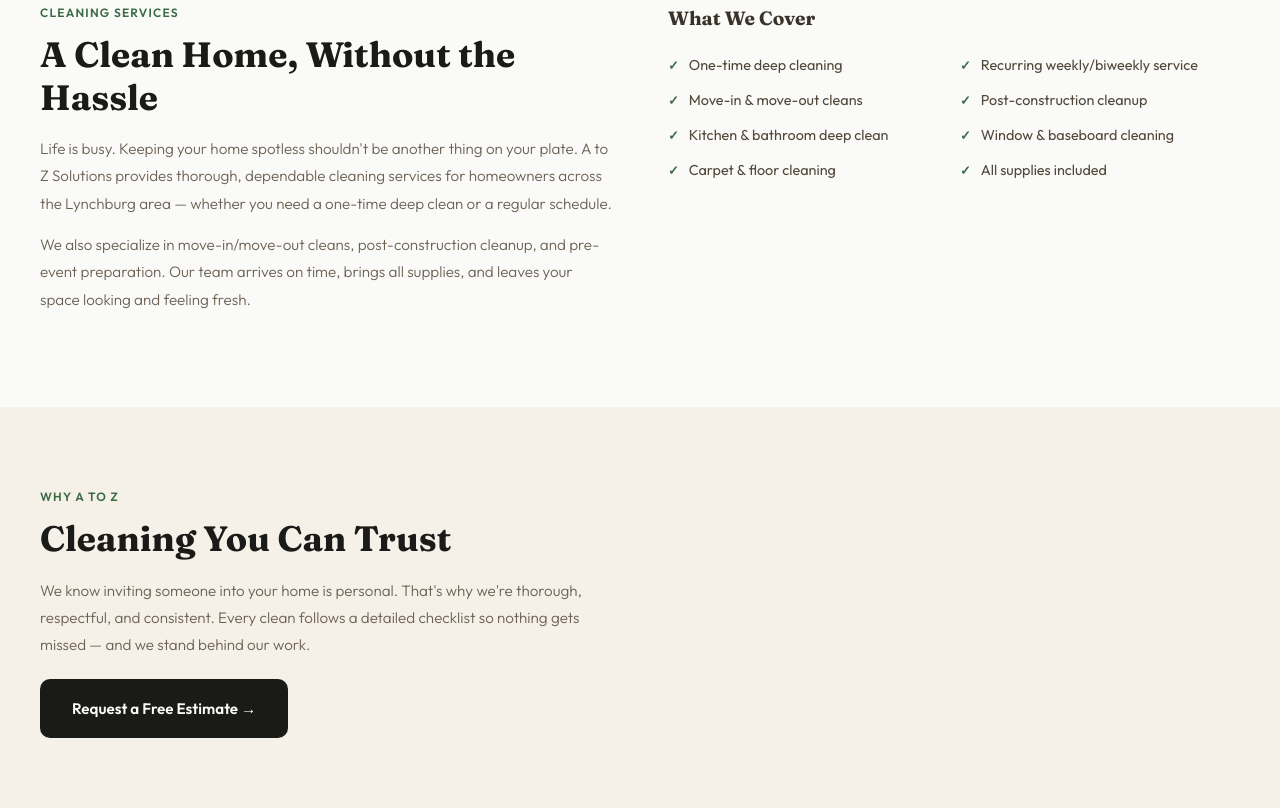
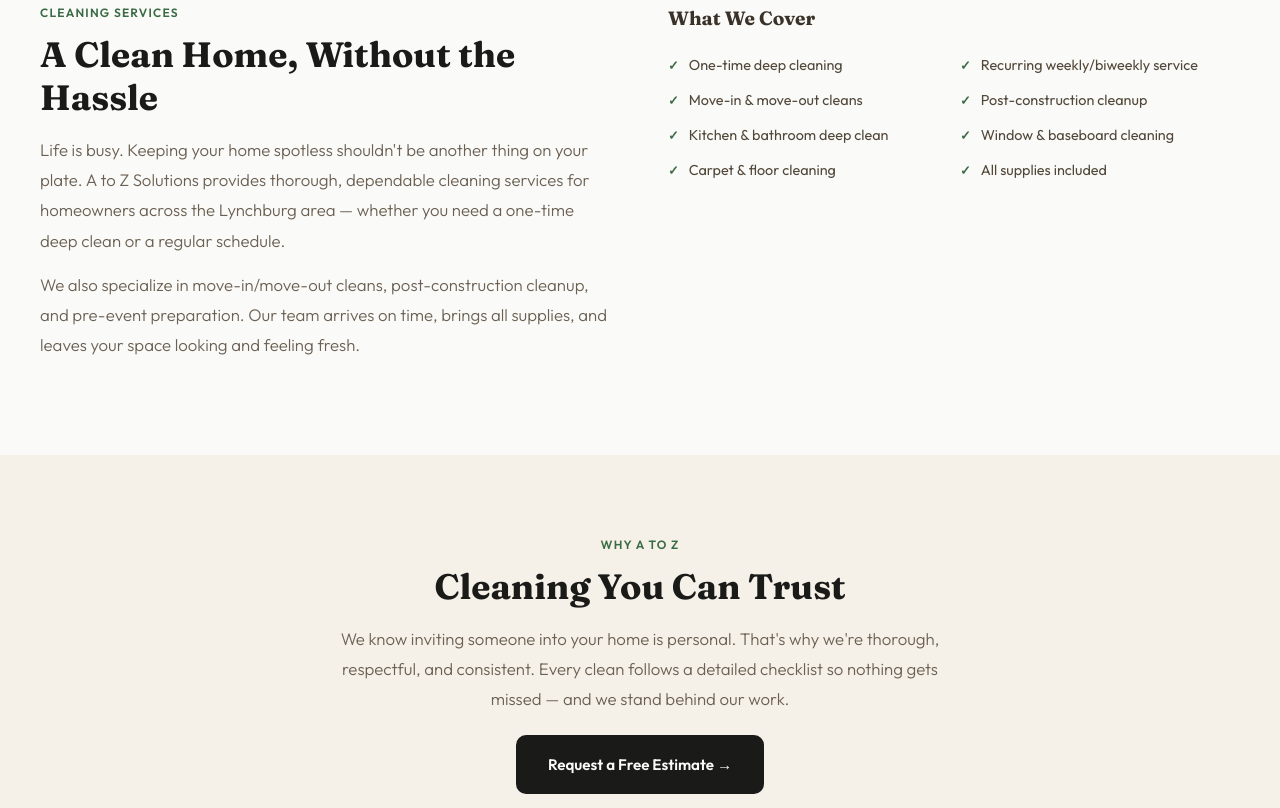
Before and after one commit to ashdean22/construction-company, a website built with Vite: page cleaning.html in a window 1280 px wide. Shown: the part 672-1480 px from the top of the page. Built offline with nearby package versions, Linux system fonts and the light colour scheme.

Commit message:
Updated cleaning.html

```diff
--- a/cleaning.html
+++ b/cleaning.html
@@ -165,9 +165,11 @@
 .story-text .scripture { font-family: var(--serif); font-style: italic; color: var(--stone-700); font-size: 1.02rem; border-left: 3px solid var(--accent); padding-left: 20px; margin: 24px 0; }
 .svc-content { padding: 80px 24px; }
 .svc-content.alt { background: var(--stone-100); }
+.svc-content.alt .svc-content-grid { display: block; text-align: center; max-width: 640px; margin: 0 auto; }
+.svc-content.alt .svc-content-grid .btn-primary-dark { display: inline-flex; }
 .svc-content-grid { display: grid; grid-template-columns: 1fr 1fr; gap: 56px; align-items: start; }
 .svc-content h2 { font-family: var(--serif); font-size: clamp(1.6rem, 3vw, 2.2rem); color: var(--black); margin-bottom: 16px; line-height: 1.2; }
-.svc-content p { font-size: 0.95rem; color: var(--stone-600); line-height: 1.8; margin-bottom: 14px; font-weight: 300; }
+.svc-content p { font-size: 1.05rem; color: var(--stone-600); line-height: 1.8; margin-bottom: 14px; font-weight: 300; }
 .svc-what-list { list-style: none; display: grid; grid-template-columns: 1fr 1fr; gap: 12px; margin-top: 20px; }
 .svc-what-list li { display: flex; align-items: center; gap: 10px; font-size: 0.9rem; color: var(--stone-700); font-weight: 400; }
 .svc-what-list li::before { content: '✓'; color: var(--accent); font-weight: 700; font-size: 0.8rem; flex-shrink: 0; }
```
Also changed, not shown: flooring.html (+3 -1 lines), general-construction.html (+3 -1 lines), landscaping.html (+3 -1 lines), roofing.html (+3 -1 lines), window-therapy.html (+3 -1 lines).
